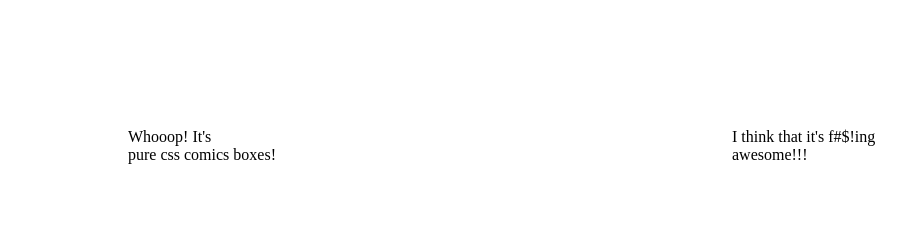
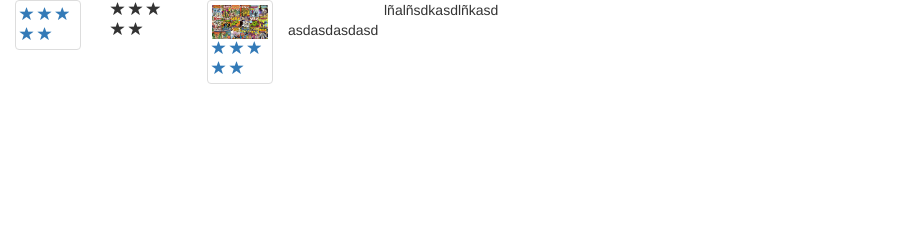
Before and after one commit to sapox/webUI, a plain HTML site: page project/index3.html in a window 1280 px wide. Shown: the whole page, without its empty margins (0-923 px from the left). Drawn offline with Linux system fonts and the light colour scheme.

Commit message:
pruebas de estilo y notas

```diff
--- /dev/null
+++ b/project/css/estilo.css
@@ -0,0 +1,18 @@
+.icono{
+	float: left;
+	width: 103px;
+	height: 125px;
+	border-radius: 5px;
+	border: 7px solid #aaa;
+}
+.comic{
+	height: 250px;
+	background:url(../img/marvel.jpg);
+	/*margin-left: 12%;*/
+}
+.container{
+	width: 100%;
+}
+.span2{
+	width: 30%;
+}
--- a/project/index3.html
+++ b/project/index3.html
@@ -2,17 +2,53 @@
 <html lang="en">
 <head>
 	<meta charset="UTF-8">
-	<title>Globitos</title>
-	<link rel="stylesheet" href="css/globos.css">
+	<title>Comic Store</title>
+	<link rel="stylesheet" href="css/bootstrap.min.css">
+	<link rel="stylesheet" href="css/estilo.css">
 </head>
 <body>
-	<div class="comics-dialog">
-  	Whooop! It's<br>
- 	 pure css comics boxes!
+<div class="container">
+		<div class="row">
+			<div class="span2">
+				<div class="col-sm-6 col-md-3">
+					<a href="#" class="thumbnail">
+					<img class="comic">
+					<span class="glyphicon glyphicon-star" aria-hidden="true"></span>
+					<span class="glyphicon glyphicon-star" aria-hidden="true"></span>
+					<span class="glyphicon glyphicon-star" aria-hidden="true"></span>
+					<span class="glyphicon glyphicon-star" aria-hidden="true"></span>
+					<span class="glyphicon glyphicon-star" aria-hidden="true"></span>
+					</a>
+				</div>
+				<div class="col-sm-6 col-md-3">
+					<span class="glyphicon glyphicon-star" aria-hidden="true"></span>
+					<span class="glyphicon glyphicon-star" aria-hidden="true"></span>
+					<span class="glyphicon glyphicon-star" aria-hidden="true"></span>
+					<span class="glyphicon glyphicon-star" aria-hidden="true"></span>
+					<span class="glyphicon glyphicon-star" aria-hidden="true"></span>
+				</div>
+				<div class="col-sm-6 col-md-3">
+					<a href="" class="thumbnail">
+					<img src="img/marvel.jpg" alt="">
+					<span class="glyphicon glyphicon-star" aria-hidden="true"></span>
+					<span class="glyphicon glyphicon-star" aria-hidden="true"></span>
+					<span class="glyphicon glyphicon-star" aria-hidden="true"></span>
+					<span class="glyphicon glyphicon-star" aria-hidden="true"></span>
+					<span class="glyphicon glyphicon-star" aria-hidden="true"></span>
+					</a>
+				</div>
+			<div class="col-sm-6 col-md-3">
+			</div>
+		</div>
+		<div class="span3">
+			lñalñsdkasdlñkasd
+		</div>
+		<div class="span4">
+			asdasdasdasd
+		</div>
 	</div>
 
-	<div class="comics-thought">
-  	I think that it's f#$!ing awesome!!!
-	</div>
+</div>
+
 </body>
 </html>
```
Also changed, not shown: project/notas.txt.
